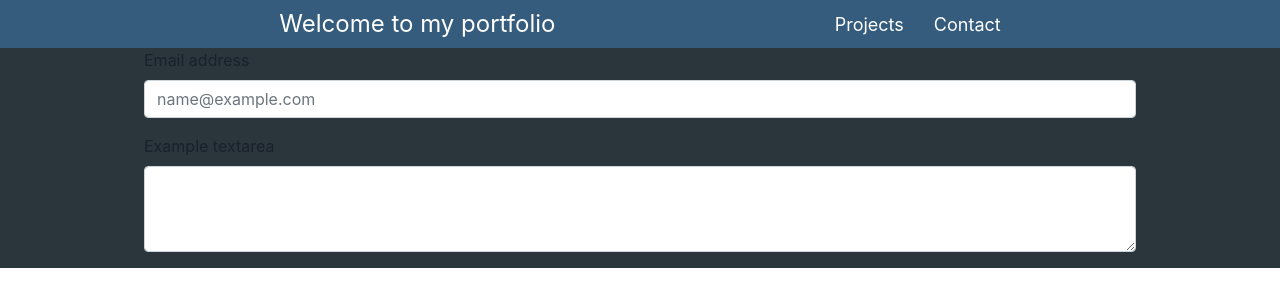
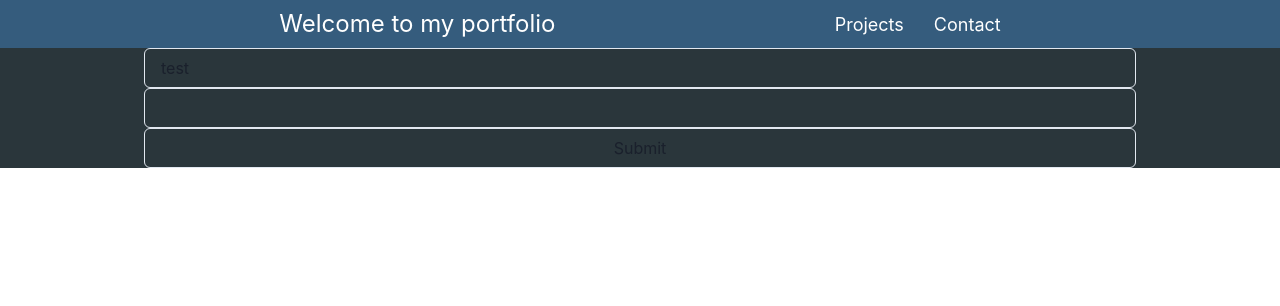
Before and after one commit to Rodomaxi2/Portfolio, a Next.js app: page /contact in a window 1280 px wide. Shown: the top 306 px of the page. Built offline with nearby package versions, Linux system fonts and the light colour scheme.

Commit message:
Minor changes

```diff
--- /dev/null
+++ b/Components/ContactForm.js
@@ -0,0 +1,39 @@
+/* eslint-disable react/jsx-props-no-spreading */
+import { useForm } from "react-hook-form";
+import {
+	FormControl,
+	FormLabel,
+	FormErrorMessage,
+	FormHelperText,
+	Box,
+	Input,
+	VStack,
+} from "@chakra-ui/react";
+
+const ContactForm = () => {
+	const {
+		register,
+		handleSubmit,
+		watch,
+		formState: { errors },
+	} = useForm();
+	const onSubmit = (data) => console.log(data);
+
+	return (
+		<VStack>
+			<FormControl onSubmit={handleSubmit(onSubmit)}>
+				{/* register your input into the hook by invoking the "register" function */}
+				<Input defaultValue="test" {...register("example")} />
+
+				{/* include validation with required or other standard HTML validation rules */}
+				<Input {...register("exampleRequired", { required: true })} />
+				{/* errors will return when field validation fails  */}
+				{errors.exampleRequired && <span>This field is required</span>}
+
+				<Input type="submit" />
+			</FormControl>
+		</VStack>
+	);
+};
+
+export default ContactForm;
--- a/Components/Projects.js
+++ b/Components/Projects.js
@@ -1,3 +1,4 @@
+/* eslint-disable react/no-array-index-key */
 import { Box, Center, Grid, Text, VStack } from "@chakra-ui/react";
 import ProjectCard from "./ProjectCard";
 import dataProjects from "../data/info.json";
@@ -26,7 +27,9 @@ const Projects = () => (
 				w="100%"
 			>
 				{dataProjects &&
-					dataProjects.map((item, idx) => <ProjectCard item={item} index={idx} />)}
+					dataProjects.map((item, idx) => (
+						<ProjectCard item={item} index={idx} key={`PojectCard-${idx}`} />
+					))}
 			</Grid>
 		</Center>
 	</VStack>
--- a/package.json
+++ b/package.json
@@ -23,7 +23,8 @@
     "next": "11.1.2",
     "prop-types": "^15.7.2",
     "react": "17.0.2",
-    "react-dom": "17.0.2"
+    "react-dom": "17.0.2",
+    "react-hook-form": "^7.15.3"
   },
   "devDependencies": {
     "babel-eslint": "^10.1.0",
--- a/pages/contact.js
+++ b/pages/contact.js
@@ -1,24 +1,9 @@
 import Container from "../Components/Container";
+import ContactForm from "../Components/contactForm";
 
 const Contact = () => (
 	<Container>
-		<div className="mb-3">
-			<label htmlFor="exampleFormControlInput1" className="form-label">
-				Email address
-			</label>
-			<input
-				type="email"
-				className="form-control"
-				id="exampleFormControlInput1"
-				placeholder="name@example.com"
-			/>
-		</div>
-		<div className="mb-3">
-			<label htmlFor="exampleFormControlTextarea1" className="form-label">
-				Example textarea
-			</label>
-			<textarea className="form-control" id="exampleFormControlTextarea1" rows="3" />
-		</div>
+		<ContactForm />
 	</Container>
 );
 
```
Also changed, not shown: 1 other file (tests, documents, lock files or other folders).
